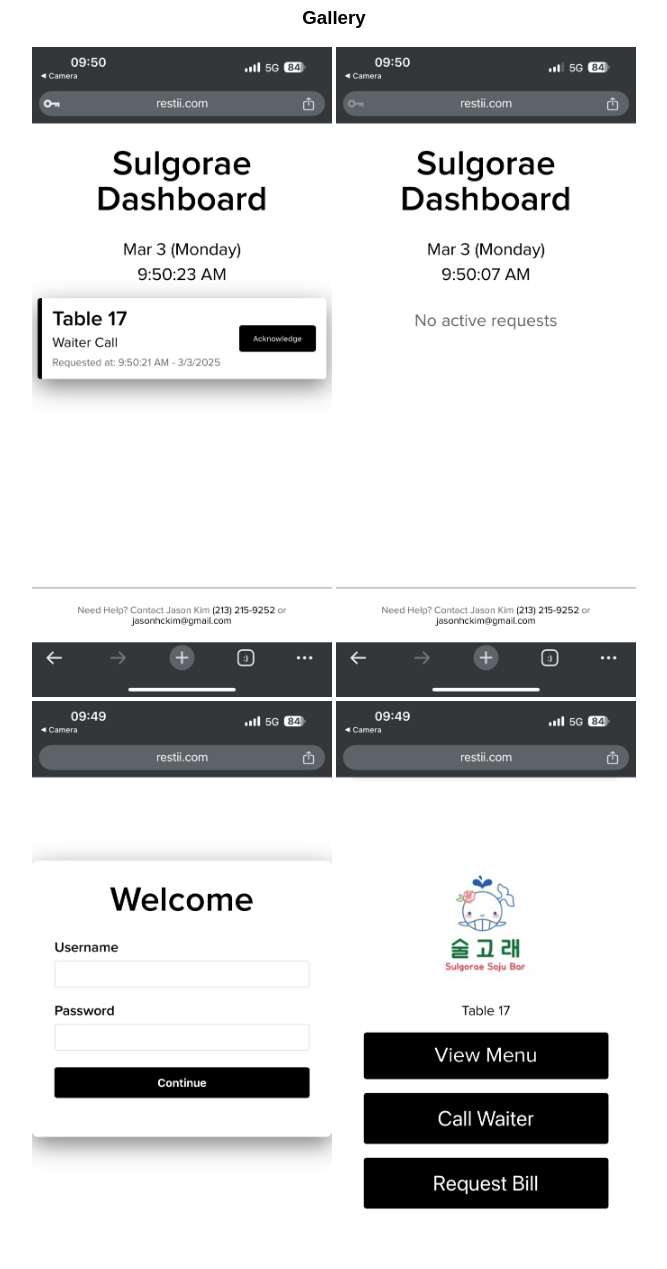
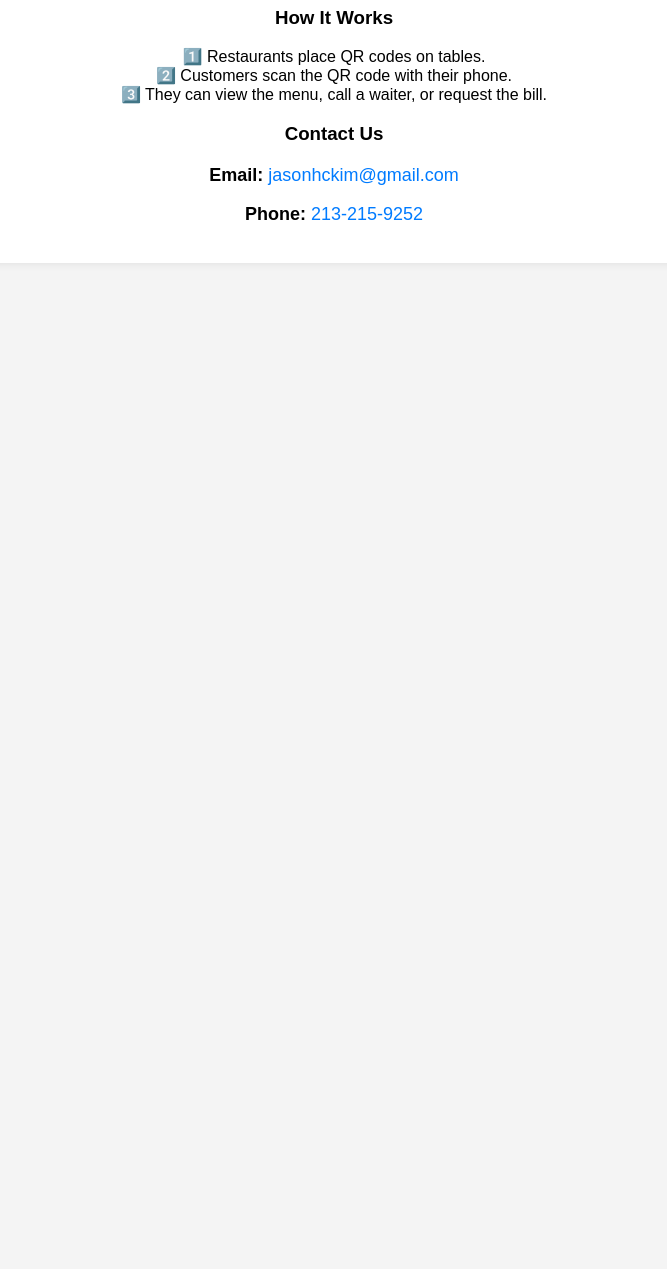
Before and after one commit to jasonhckim/restii-website, a plain HTML site: page index.html in a window 1280 px wide. Shown: the part 684-1953 px from the top of the page, without its empty margins (306-973 px from the left). After the commit the page ends 967 px from the top, so only its background shows below. Drawn offline with Linux system fonts and the light colour scheme.

Commit message:
Update index.html

```diff
--- a/index.html
+++ b/index.html
@@ -72,13 +72,6 @@
 
         </div>
 
-        <h3>Gallery</h3>
-        <div class="gallery">
-            <img src="KakaoTalk_20250303_095044544.jpg" alt="Image 1" width="300">
-            <img src="KakaoTalk_20250303_095044544_01.jpg" alt="Image 2" width="300">
-            <img src="KakaoTalk_20250303_095044544_02.jpg" alt="Image 3" width="300">
-            <img src="KakaoTalk_20250303_095044544_03.jpg" alt="Image 4" width="300">
-        </div>
 
         <h3>How It Works</h3>
         <p>1️⃣ Restaurants place QR codes on tables. <br>
```
